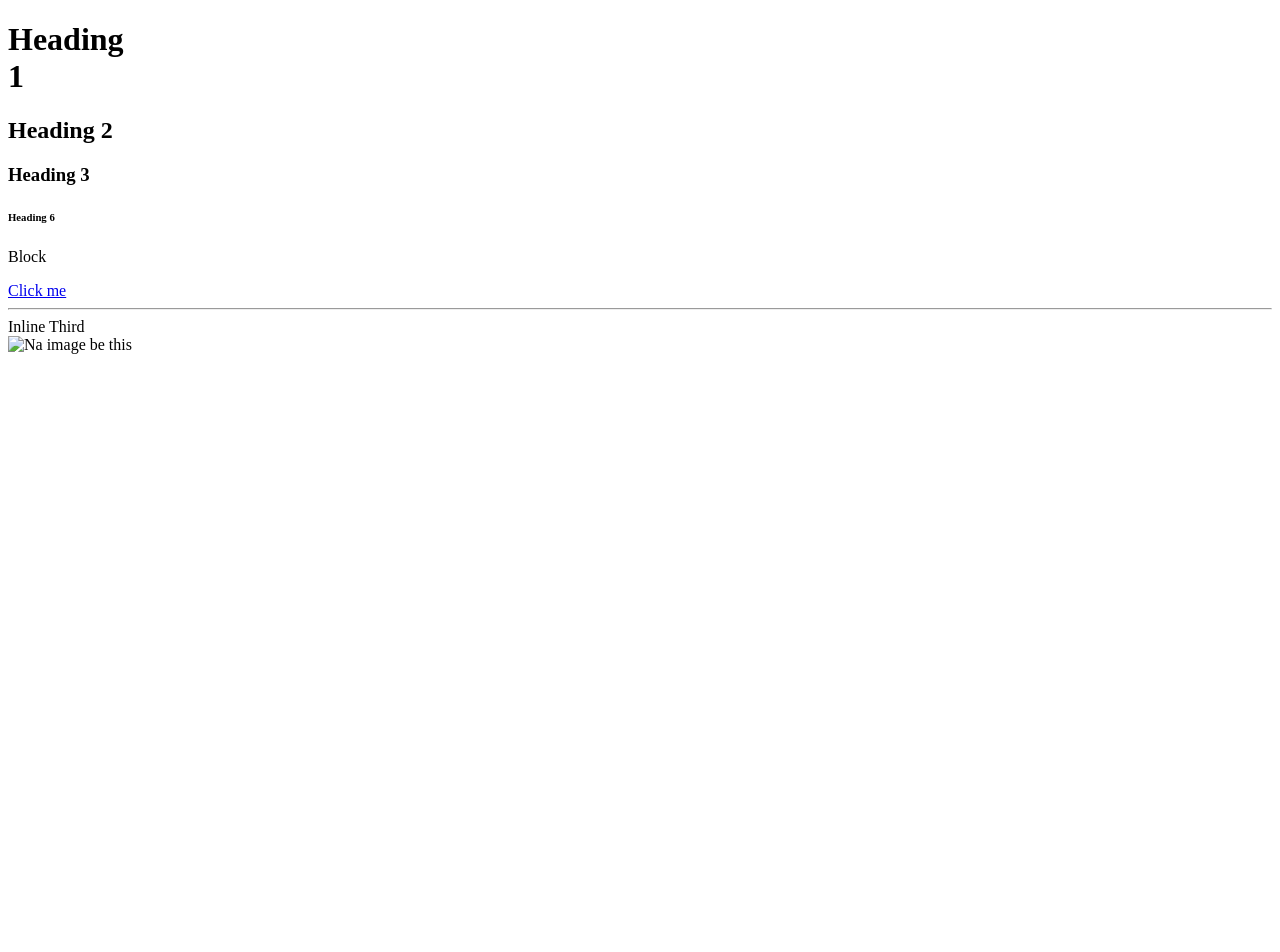
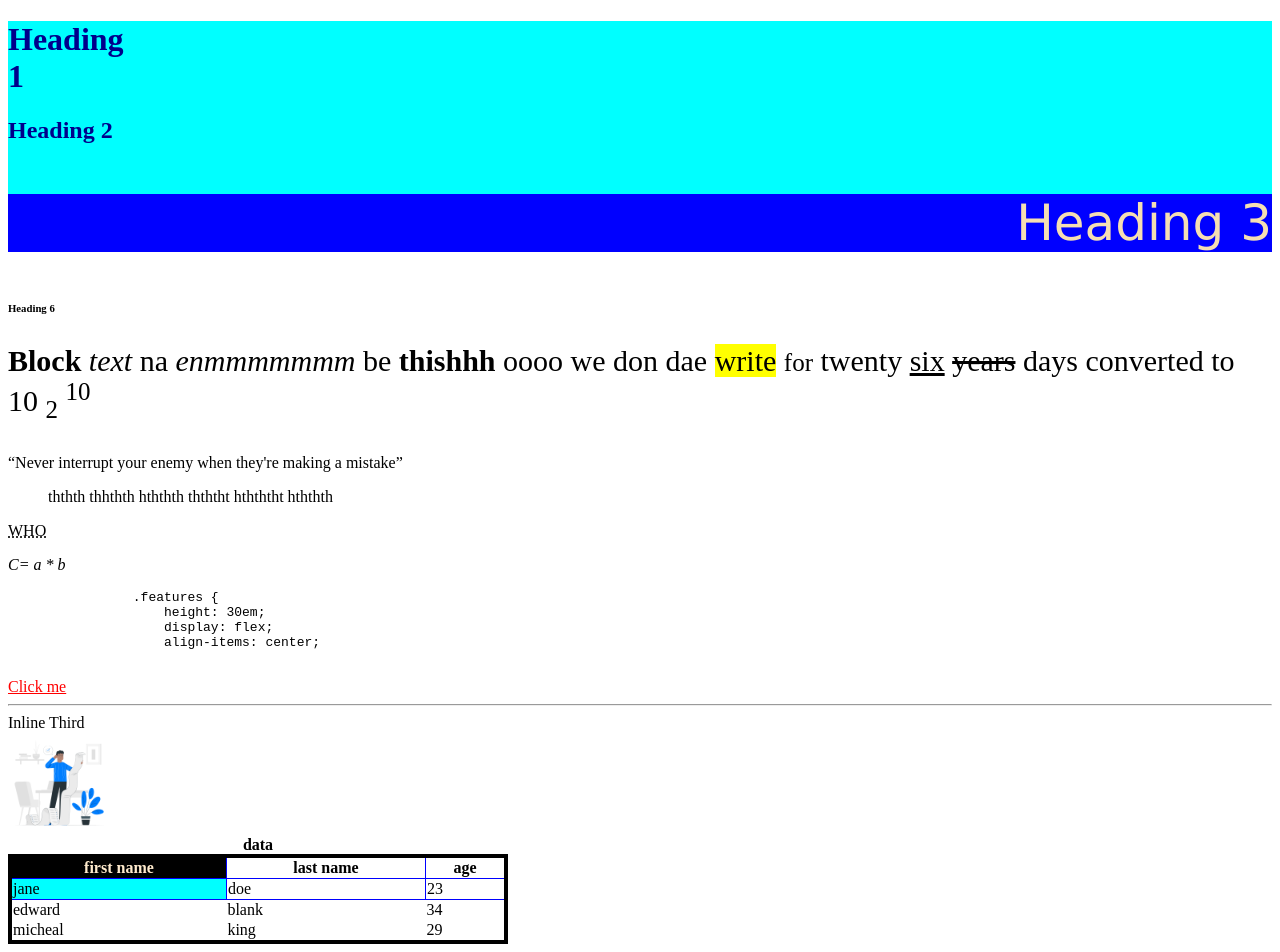
Before and after one commit to The-Developers-Crib/ToDo-App, a plain HTML site: page Godwin.html in a window 1280 px wide. Before the commit the page ends 800 px from the top, so only its background shows below. Drawn offline with Linux system fonts and the light colour scheme.

Commit message:
More Practice Code -> Godwin

```diff
--- a/Godwin.html
+++ b/Godwin.html
@@ -3,14 +3,26 @@
 <html lang="en">
     <head>
         <title>Godwin's First Project</title>
-
+        <style>
+            .cell{
+                border: 1px solid blue;
+            }
+            .first-ele{
+                background: cyan;
+            }
+            #first-name-cell{
+                background: black;
+                color: blanchedalmond;
+            }
+        </style>
     </head>
 
-    <body>
-
-        <h1>Heading <br> 1</h1>
-        <h2>Heading 2</h2>
-        <h3>Heading 3</h3>
+    <body style="background-color: white;">
+        <div style="background-color: cyan; color: darkblue;">
+            <h1>Heading <br> 1</h1>
+            <h2>Heading 2</h2>
+            <h3 style="background-color: blue; color: wheat; font-family: Verdana; font-size: 50px; font-weight: lighter; text-align: right;">Heading 3</h3>
+        </div>
 
 
 
@@ -18,10 +30,50 @@
         <h6>Heading 6</h6>
 
 
+        <p title="doctitle" style="font-size: 30px;">
+            <b>Block</b>
+            <i>text</i>
+            na
+            <em>enmmmmmmm</em>
+            be
+            <strong>thishhh</strong>
+            oooo we don dae
+            <mark>write</mark>
+            <small>for</small>
+            twenty
+            <ins>six</ins>
+            <del>years</del>
+            days converted to 10
+            <sub>2</sub>
+            <sup>10</sup>
+        </p>
 
-        <p title="doctitle">Block</p>
+        <p><q><bdo dir="ltr">Never interrupt your enemy when they're making a mistake</bdo></q></p>
 
-        <a href="https://websitedemos.net/cosmetics-store-02/product/skin-toner-gel/">   Click me  </a>
+        <p>
+            <blockquote>
+                ththth thhthth hththth thththt
+                hthththt hththth
+            </blockquote>
+        </p>
+
+        <p>
+            <abbr title='World "health" organi'>WHO</abbr>
+        </p>
+        <p><var>C= a * b</var></p>
+
+
+        <code>
+            <pre>
+                .features {
+                    height: 30em;
+                    display: flex;
+                    align-items: center;
+            </pre>
+
+        </code>
+
+        <a style="color: red;" href="https://websitedemos.net/cosmetics-store-02/product/skin-toner-gel/"; target= "_blank">   Click me  </a>
         <br/>
 
 
@@ -31,8 +83,31 @@
         <span>Third</span>
         <br>
 
-        <img src="./images/Reading list-pna.png" width="100px" height="100px" alt="Na image be this">
-
-
-    </body>
+        <img src="./images/Reading list-pana.png" width="100px" height="100px" alt="Na image be this">
+        <div>
+            <table style= "width:500px; border:4px solid black; border-collapse:collapse; padding:50px">
+                <caption><b>data</b></caption>
+                <tr style="border:1px solid red">
+                    <th class="cell first-ele" id="first-name-cell">first name</th>
+                    <th class="cell">last name</th>
+                    <th class="cell">age</th>
+                </tr>
+                <tr style="border:1px solid red">
+                    <td class="cell first-ele">jane</td>
+                        <td class="cell">doe</td>
+                        <td class="cell"> 23</td>
+                </tr>
+                <tr>
+                        <td>edward</td>
+                        <td>blank</td>
+                        <td>34</td>
+                </tr>
+                <tr>
+                        <td>micheal</td>
+                        <td>king</td>
+                        <td>29</td>
+                </tr>
+           </table>
+           </div>
+                    </body>
 </html>
```
